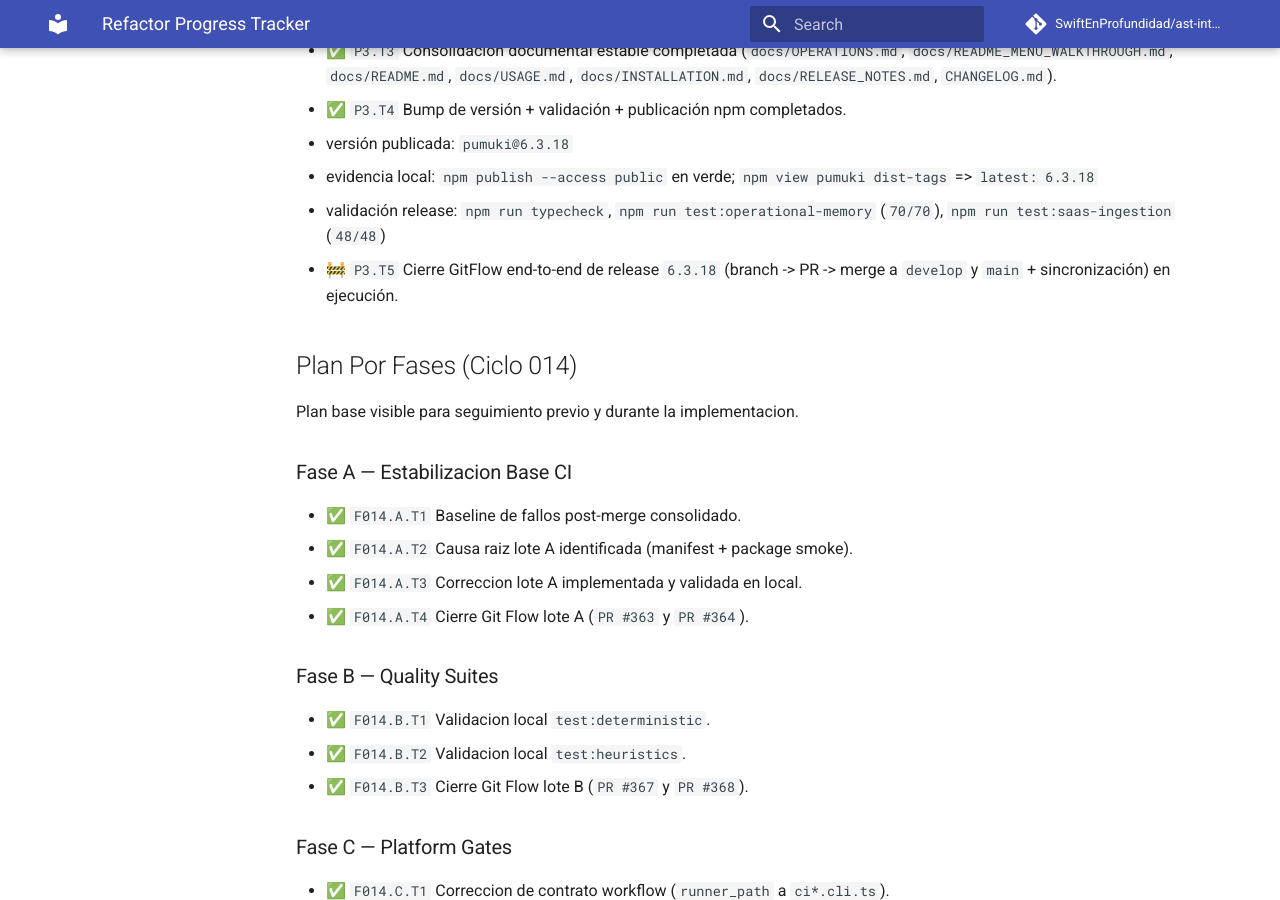
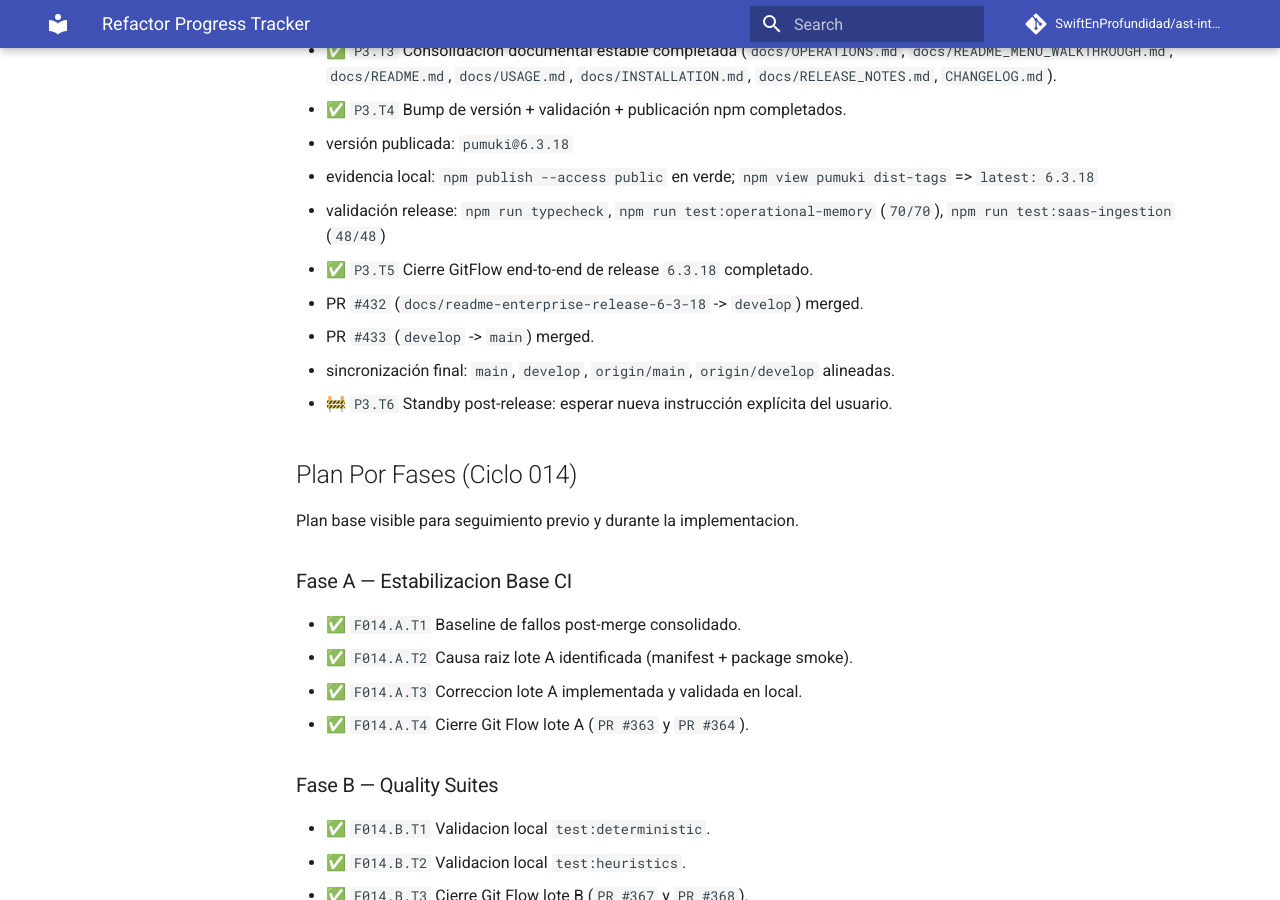
Before and after one commit to SwiftEnProfundidad/ast-intelligence-hooks, an MkDocs documentation site: the page built from docs/REFRACTOR_PROGRESS.md, in a window 1280 px wide and 900 px high, scrolled down 3280 px. Built offline with MkDocs 1.6.1 and Material for MkDocs 9.7.7, drawn with Linux system fonts in a browser that asks for light colours; comment, search, counter and statistics services are not loaded.

Commit message:
docs(tracker): close P3 gitflow release and set post-release standby

```diff
--- a/docs/REFRACTOR_PROGRESS.md
+++ b/docs/REFRACTOR_PROGRESS.md
@@ -82,7 +82,11 @@ Fuente unica de seguimiento operativo. No se abren nuevos MDs temporales de trac
   - versión publicada: `pumuki@6.3.18`
   - evidencia local: `npm publish --access public` en verde; `npm view pumuki dist-tags` => `latest: 6.3.18`
   - validación release: `npm run typecheck`, `npm run test:operational-memory` (`70/70`), `npm run test:saas-ingestion` (`48/48`)
-- 🚧 `P3.T5` Cierre GitFlow end-to-end de release `6.3.18` (branch -> PR -> merge a `develop` y `main` + sincronización) en ejecución.
+- ✅ `P3.T5` Cierre GitFlow end-to-end de release `6.3.18` completado.
+  - PR `#432` (`docs/readme-enterprise-release-6-3-18` -> `develop`) merged.
+  - PR `#433` (`develop` -> `main`) merged.
+  - sincronización final: `main`, `develop`, `origin/main`, `origin/develop` alineadas.
+- 🚧 `P3.T6` Standby post-release: esperar nueva instrucción explícita del usuario.
 
 ## Plan Por Fases (Ciclo 014)
 Plan base visible para seguimiento previo y durante la implementacion.
```
